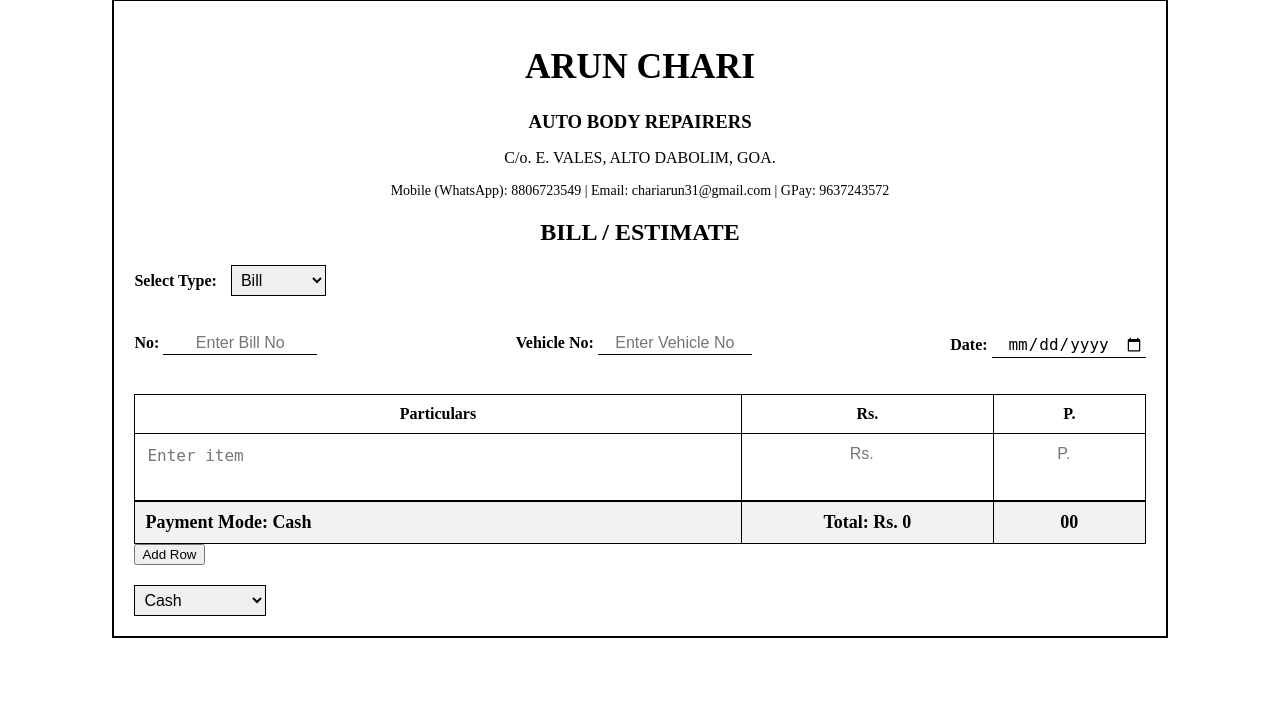
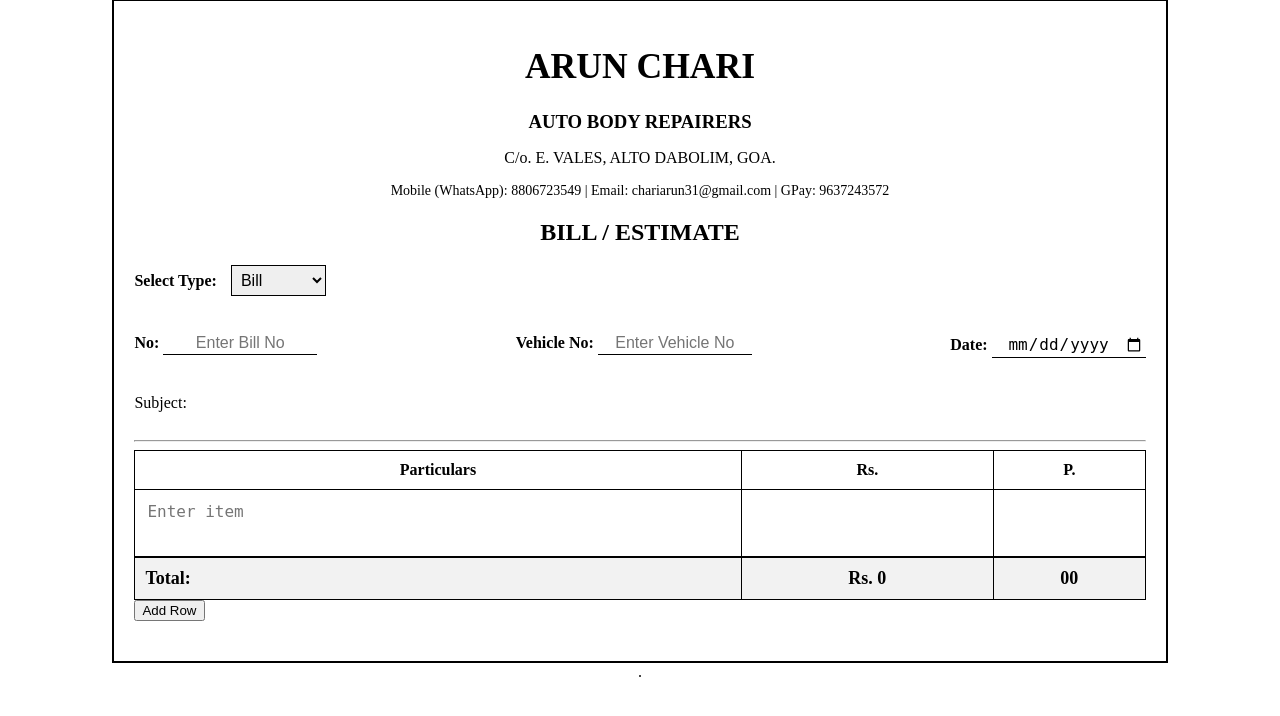
Before and after one commit to aavichari24/Bill_estimate_project, a Flask app: page / in a window 1280 px wide. Shown: the part 60-776 px from the top of the page. Run offline with Flask 3, Linux system fonts and the light colour scheme.

Commit message:
Update index.html

```diff
--- a/templates/index.html
+++ b/templates/index.html
@@ -80,6 +80,20 @@
 
             <div class="table-container">
 
+                <div class="subject-container">
+
+                    <label for="subject" class="subject-label">Subject:</label>
+
+                    <input type="text" id="subject" class="subject-input" value="">
+
+                </div>
+
+
+
+                <hr class="subject-line">
+
+
+
                 <table>
 
                     <thead>
@@ -102,9 +116,9 @@
 
                             <td><textarea class="particular" placeholder="Enter item"></textarea></td>
 
-                            <td><input type="number" class="amount" placeholder="Rs." oninput="calculateTotal()"></td>
+                            <td><input type="number" class="amount" placeholder="" oninput="calculateTotal()"></td>
 
-                            <td><input type="number" class="paise" placeholder="P." oninput="calculateTotal()"></td>
+                            <td><input type="number" class="paise" placeholder="" oninput="calculateTotal()"></td>
 
                         </tr>
 
@@ -114,9 +128,9 @@
 
                         <tr>
 
-                            <td><strong>Payment Mode: <span id="payment_text">Cash</span></strong></td>
+                            <td><strong>Total: <span id="payment_text"></span></strong></td>
 
-                            <td><strong>Total: Rs. <span id="total_amount">0</span></strong></td>
+                            <td><strong>Rs. <span id="total_amount">0</span></strong></td>
 
                             <td><strong><span id="total_paise">00</span></strong></td>
 
@@ -128,9 +142,11 @@
 
 
 
+                <div class="add-row-container">
 
+                    <button class="add-row-btn" onclick="addRow()">Add Row</button>
 
-                <button class="add-row-btn" onclick="addRow()">Add Row</button>
+                </div>
 
 
 
@@ -151,16 +167,6 @@
 
 
 
-
-            <select id="payment_method" onchange="updatePaymentMethod()">
-
-                <option value="Cash">Cash</option>
-
-                <option value="UPI">UPI</option>
-
-                <option value="Bank Transfer">Bank Transfer</option>
-
-            </select>
 
         </div>
 
@@ -354,4 +360,4 @@ function updateDocumentType() {
 
 </body>
 
-</html>
+</html>.
```
